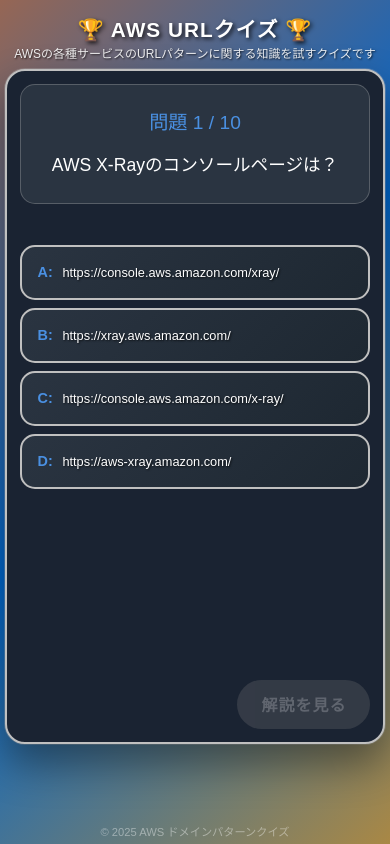
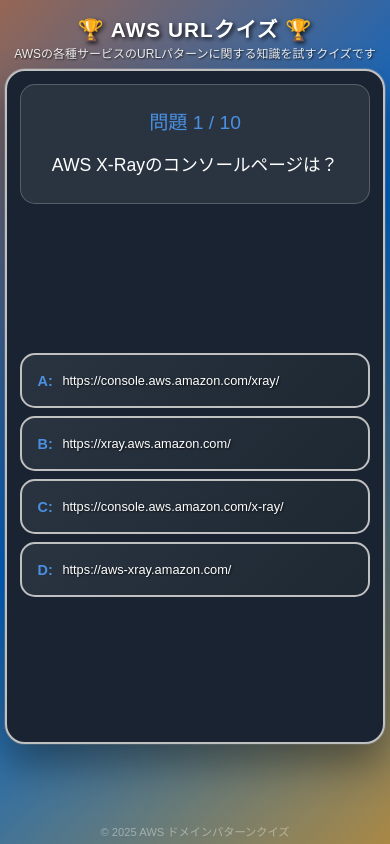
Before and after one commit to godsugar/aws-url-quiz, a Next.js app: page /quiz-game-nextjs/ in a window 390 px wide. Built offline with nearby package versions, Linux system fonts and the light colour scheme.

Commit message:
Fix S3 static web hosting explanation and remove unnecessary explanation button

```diff
--- a/components/Quiz.tsx
+++ b/components/Quiz.tsx
@@ -166,17 +166,6 @@
             </button>
           ))}
         </div>
-
-        <div className="controls">
-          <button
-            className="next-button"
-            onClick={() => setShowModal(true)}
-            disabled={selectedOption === null}
-            style={{ opacity: selectedOption === null ? 0.5 : 1 }}
-          >
-            解説を見る
-          </button>
-        </div>
       </div>
 
       {/* 統合モーダル */}
--- a/data/quizData.ts
+++ b/data/quizData.ts
@@ -239,7 +239,7 @@
       "http://static-website.website.amazonaws.com"
     ],
     correctAnswer: 1,
-    explanation: "S3の静的ウェブサイトホスティングを有効にした場合のURLは http://[バケット名].s3-website-[リージョン].amazonaws.com または http://[バケット名].s3-website.[リージョン].amazonaws.com の形式です。HTTPSではなくHTTPであることに注意してください。"
+    explanation: "S3の静的ウェブサイトホスティングを有効にした場合のURLは http://[バケット名].s3-website-[リージョン].amazonaws.com または http://[バケット名].s3-website.[リージョン].amazonaws.com の形式です。S3の静的ウェブサイトホスティングはHTTPSをネイティブサポートしていないため、HTTPSが必要な場合はCloudFrontを使用する必要があります。"
   },
   {
     id: 18,
--- a/styles/globals.css
+++ b/styles/globals.css
@@ -96,7 +96,6 @@
   background: #1a2332;
   border-radius: 20px;
   padding: 1rem;
-  padding-bottom: 5rem;
   box-shadow:
     0 20px 40px rgba(0, 0, 0, 0.4),
     0 0 0 1px rgba(192, 192, 192, 0.3);
@@ -107,7 +106,7 @@
   height: 75vh;
   overflow: hidden;
   display: grid;
-  grid-template-rows: auto 140px 160px auto;
+  grid-template-rows: auto 140px 160px;
   grid-gap: 1rem;
   box-sizing: border-box;
   margin: 0 auto;
@@ -306,14 +305,7 @@
   overflow-y: auto;
 }
 
-.controls {
-  position: absolute;
-  bottom: 1rem;
-  right: 1rem;
-  display: flex;
-  justify-content: flex-end;
-  align-items: center;
-}
+
 
 .next-button {
   padding: 1rem 2rem;
@@ -602,9 +594,8 @@
 
   .quiz-container {
     padding: 0.8rem;
-    padding-bottom: 5rem;
     height: 80vh;
-    grid-template-rows: auto 120px 240px auto;
+    grid-template-rows: auto 120px 240px;
   }
 
   .title {
@@ -634,11 +625,6 @@
   .option-label {
     margin-right: 0.6rem;
     font-size: 0.9rem;
-  }
-
-  .controls {
-    bottom: 0.8rem;
-    right: 0.8rem;
   }
 
   .result {
```
